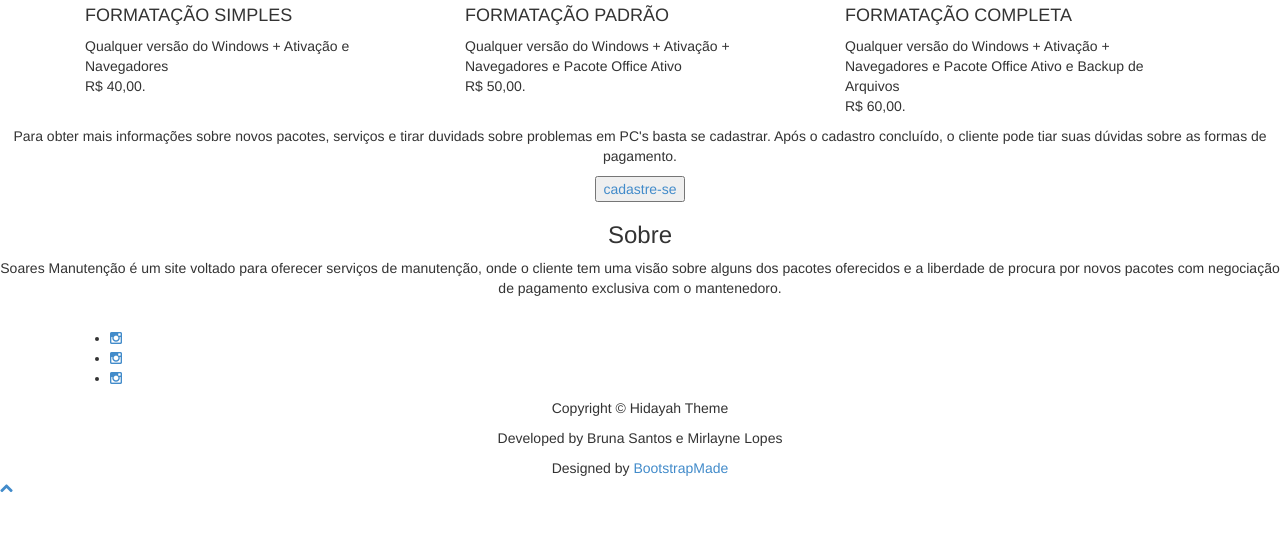
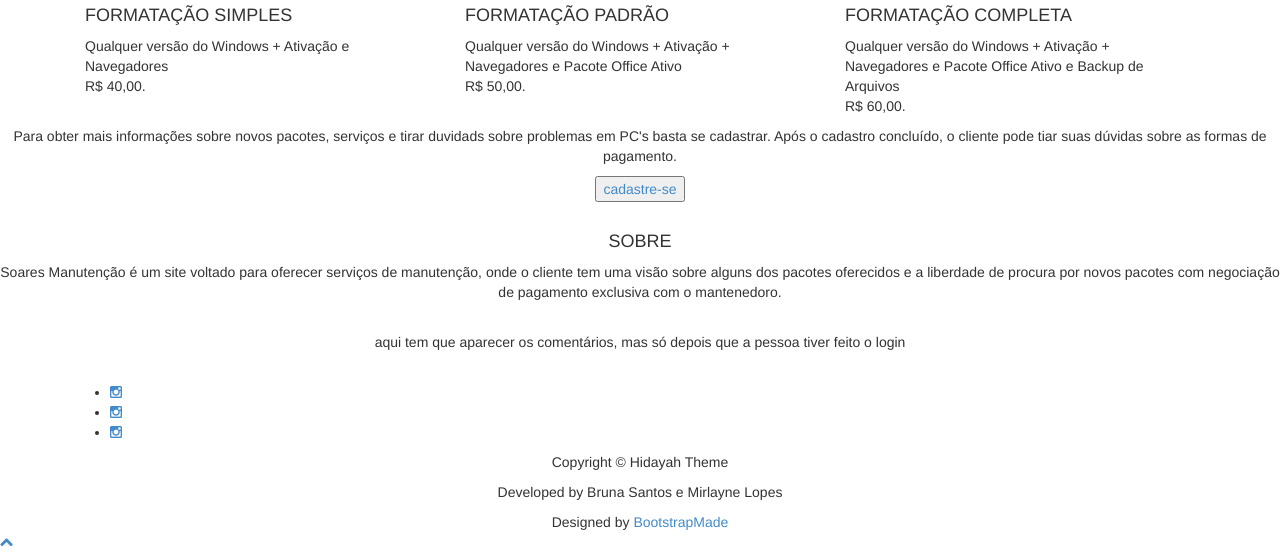
Before and after one commit to brunogomesifrn/pi19manutencao, a Django app: page / in a window 1280 px wide; the page is wider, and only the part inside the window is pictured. Shown: the part 724-1276 px from the top of that part. Before the commit the page ends 1216 px from the top of that part, so only its background shows below. Run offline with Django 3.2, Linux system fonts and the light colour scheme; some libraries are stand-ins or nearby versions.

Commit message:
ageitei uns campus no index (detalhes só)

```diff
--- a/core/templates/index.html
+++ b/core/templates/index.html
@@ -6,7 +6,7 @@
   <meta charset="utf-8">
   <meta http-equiv="X-UA-Compatible" content="IE=edge">
   <meta name="viewport" content="width=device-width, initial-scale=1">
-  <title>Bootstrap 1 Template</title>
+  <title>Soares Manutenção</title>
 
   <!-- Style for icons -->
     <link rel="stylesheet" href="https://use.fontawesome.com/releases/v5.8.2/css/all.css" integrity="sha384-oS3vJWv+0UjzBfQzYUhtDYW+Pj2yciDJxpsK1OYPAYjqT085Qq/1cq5FLXAZQ7Ay" crossorigin="anonymous">
@@ -124,10 +124,27 @@
 
 
     <div class="slider text-center">
-    <h3>Sobre</h3>
+
+   <br/>
+    </div>
+
+
+
+
+    <div class="slider text-center">
+    <h4 class="text-bold">SOBRE</h4>
     <p>Soares Manutenção é um site voltado para oferecer serviços de manutenção, onde o cliente tem uma visão sobre alguns dos pacotes oferecidos e a liberdade de procura por novos pacotes com negociação de pagamento exclusiva com o mantenedoro.</p>
   </div>
   <br>
+
+
+     <div class="slider text-center">
+   <p>aqui tem que aparecer os comentários, mas só depois que a pessoa tiver feito o login</p>
+   <br/>
+    </div>
+
+
+
   </div>
 
 
```
